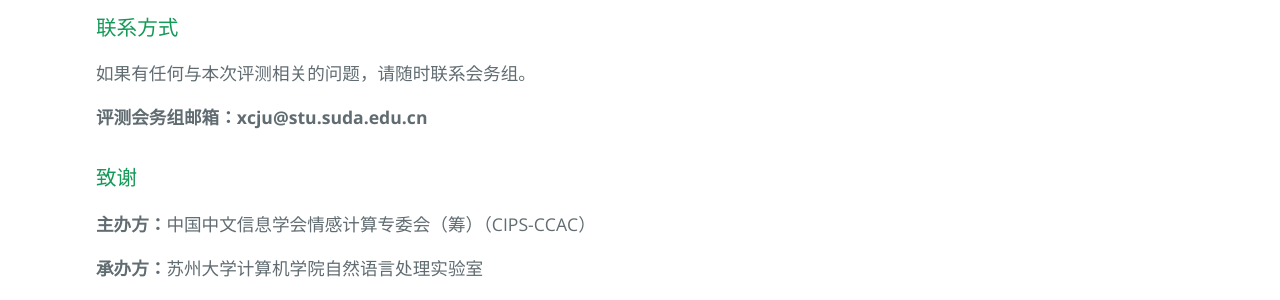
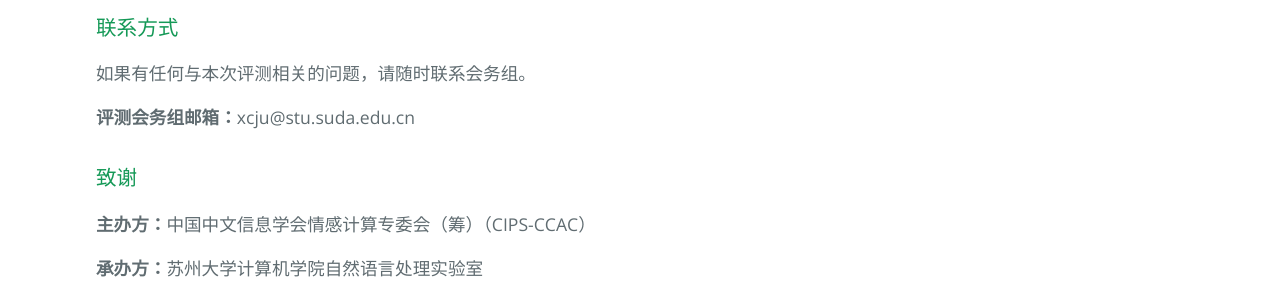
Before and after one commit to ccac2022ecemc/ccac2022ecemc.github.io, a Jekyll site: the page built from index.md, in a window 1280 px wide and 900 px high, scrolled down 4411 px. Shown: the part 498-798 px from the top of the window. Built offline with Jekyll 4.4.1, drawn with Linux system fonts in a browser that asks for light colours; formulas are drawn with MathJax 3; part of the change alters nothing that is shown.

```diff
--- a/index.md
+++ b/index.md
@@ -111,9 +111,9 @@ layout: default
 
 ### 重要日期
 
-以下所有未指定的时间点默认为北京时间（GMT+8）23:59:59(如有指定时间则按照指定时间)。
+&ensp;&ensp;&ensp;&ensp;以下所有未指定的时间点默认为北京时间（GMT+8）23:59:59(如有指定时间则按照指定时间)。
 
-除报名时间以外，其他时间点可能会有变动，请注册参加者密切关注本网站以及邮件通知。
+&ensp;&ensp;&ensp;&ensp;除报名时间以外，其他时间点可能会有变动，请注册参加者密切关注本网站以及邮件通知。
 
 | 事件                                       | 时间                                         |
 | ------------------------------------------ | -------------------------------------------- |
@@ -199,7 +199,7 @@ layout: default
 ### 联系方式
 如果有任何与本次评测相关的问题，请随时联系会务组。
 
-**评测会务组邮箱：xcju@stu.suda.edu.cn**
+**评测会务组邮箱：**xcju@stu.suda.edu.cn
 
 ### 致谢
 
```
